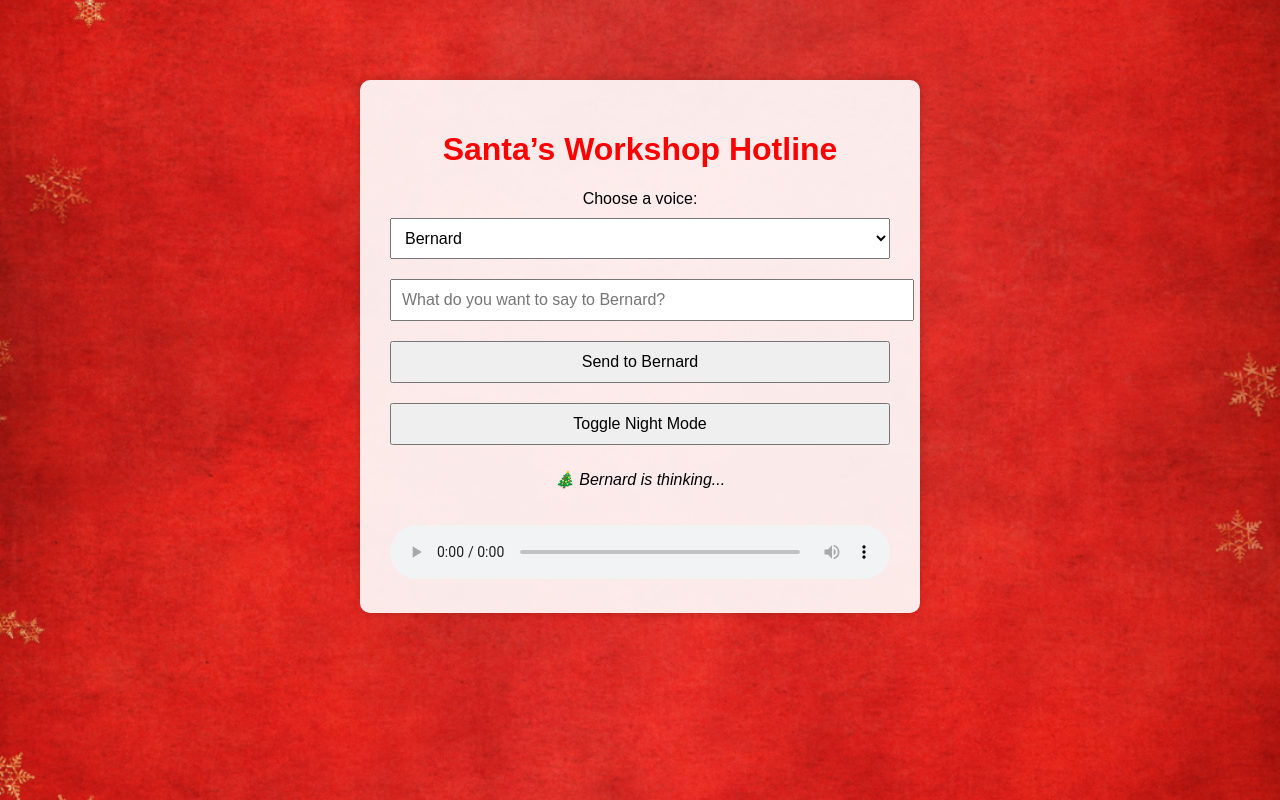
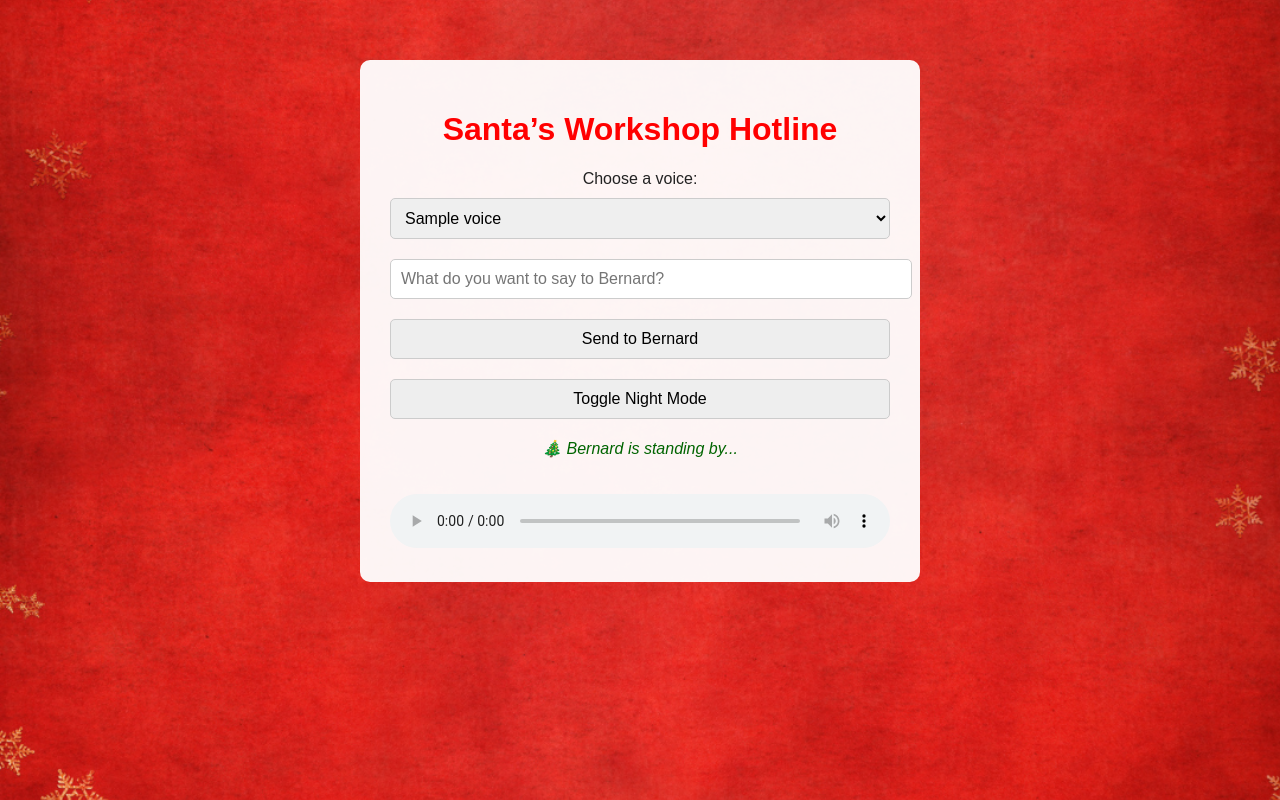
Before and after one commit to redsleigh/bernard-voice, a Flask app: template templates/index.html in a window 1280 px wide. Run offline with Flask 3, Linux system fonts and the light colour scheme; the template is opened without the code that fills it: most values are stand-ins (such as "Sample title", 1, 10 or a date in 2020).

Commit message:
Updated frontend: background, voice switch, audio autoplay

```diff
--- a/templates/index.html
+++ b/templates/index.html
@@ -7,39 +7,44 @@
   <style>
     body {
       font-family: Arial, sans-serif;
-      background-image: url('/static/festive-bg-v2.png');
+      background-image: url("/static/festive-bg-v2.png");
       background-size: cover;
       background-position: center;
+      color: #222;
       margin: 0;
       padding: 0;
     }
-
     .container {
-      background-color: rgba(255, 255, 255, 0.9);
+      max-width: 500px;
+      margin: 60px auto;
+      padding: 30px;
+      background: rgba(255, 255, 255, 0.95);
       border-radius: 10px;
-      padding: 30px;
-      max-width: 500px;
-      margin: 80px auto;
-      box-shadow: 0 0 10px rgba(0,0,0,0.2);
       text-align: center;
     }
-
     h1 {
       color: red;
     }
-
     select, input, button {
+      font-size: 1em;
+      margin: 10px 0;
       padding: 10px;
-      margin: 10px 0;
       width: 100%;
-      font-size: 1em;
+      border-radius: 5px;
+      border: 1px solid #ccc;
     }
-
+    button {
+      background-color: #eee;
+      cursor: pointer;
+    }
+    button:hover {
+      background-color: #ddd;
+    }
     #status {
-      margin-top: 15px;
+      margin-top: 10px;
       font-style: italic;
+      color: darkgreen;
     }
-
     audio {
       margin-top: 20px;
       width: 100%;
@@ -49,58 +54,70 @@
 <body>
   <div class="container">
     <h1>Santa’s Workshop Hotline</h1>
+
     <label for="voice">Choose a voice:</label>
     <select id="voice">
-      <option value="Bernard">Bernard</option>
-      <option value="Pepper">Pepper</option>
-      <option value="Jingles">Jingles</option>
+      {% for voice in voices %}
+        <option value="{{ voice }}">{{ voice }}</option>
+      {% endfor %}
     </select>
+
     <input type="text" id="text" placeholder="What do you want to say to Bernard?" />
+
     <button onclick="sendToBernard()">Send to Bernard</button>
-    <button onclick="toggleNightMode()">Toggle Night Mode</button>
-    <p id="status">🎄 Bernard is thinking...</p>
-    <audio id="audioPlayer" controls></audio>
+    <button onclick="toggleNight()">Toggle Night Mode</button>
+
+    <p id="status">🎄 Bernard is standing by...</p>
+
+    <audio id="audio" controls></audio>
   </div>
 
   <script>
-    const audioPlayer = document.getElementById("audioPlayer");
-    const status = document.getElementById("status");
+    function sendToBernard() {
+      const voice = document.getElementById('voice').value;
+      const text = document.getElementById('text').value.trim();
+      const status = document.getElementById('status');
+      const audio = document.getElementById('audio');
 
-    async function sendToBernard() {
-      const voice = document.getElementById("voice").value;
-      const text = document.getElementById("text").value;
+      if (!text) {
+        alert("Please enter a message for Bernard!");
+        return;
+      }
 
       status.textContent = "🎄 Bernard is thinking...";
-      audioPlayer.src = "";
-      audioPlayer.load();
+      audio.src = "";
+      audio.load();
 
-      try {
-        const response = await fetch("/api/speak", {
-          method: "POST",
-          headers: { "Content-Type": "application/json" },
-          body: JSON.stringify({ text, voice })
-        });
-
-        if (!response.ok) throw new Error("Request failed");
-
-        const data = await response.json();
-        if (!data.audio_url) throw new Error("No audio URL in response");
-
-        audioPlayer.src = data.audio_url;
-        audioPlayer.load();
-        audioPlayer.play();
-        status.textContent = "✅ Bernard has spoken!";
-      } catch (err) {
-        status.textContent = "❌ Something went wrong!";
+      fetch('/api/speak', {
+        method: 'POST',
+        headers: { 'Content-Type': 'application/json' },
+        body: JSON.stringify({ voice, text })
+      })
+      .then(response => {
+        if (!response.ok) throw new Error("API call failed");
+        return response.json();
+      })
+      .then(data => {
+        if (data.audio_url) {
+          audio.src = data.audio_url + '?t=' + new Date().getTime();  // Bust cache
+          audio.load();
+          audio.play().catch(() => {
+            status.textContent = "✅ Ready to play — click the ▶️ button!";
+          });
+          status.textContent = "✅ Bernard is done!";
+        } else {
+          throw new Error("No audio returned.");
+        }
+      })
+      .catch(err => {
+        console.error(err);
         alert("Something went wrong!");
-        console.error(err);
-      }
+        status.textContent = "❌ Bernard had an issue.";
+      });
     }
 
-    function toggleNightMode() {
-      const body = document.body;
-      body.style.backgroundColor = body.style.backgroundColor === "black" ? "" : "black";
-      body.style.color = body.style.color === "white" ? "" : "white";
+    function toggleNight() {
+      document.body.classList.toggle('night');
     }
   </script>
 </body>
```
